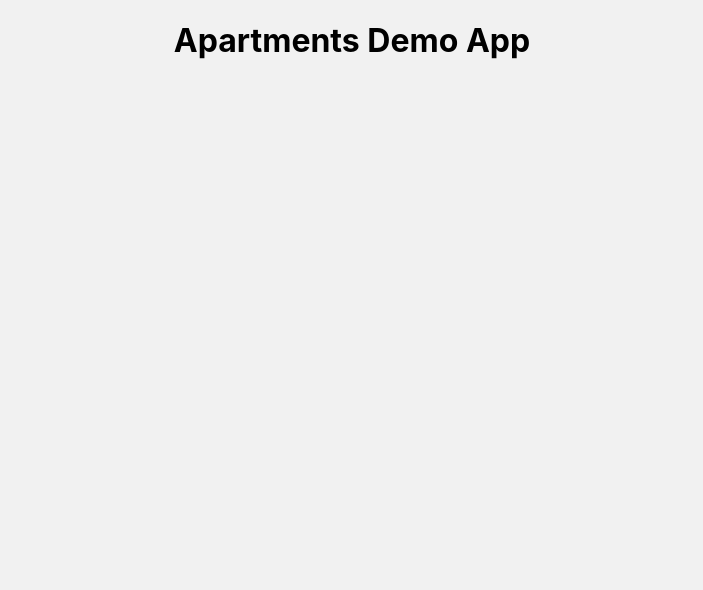
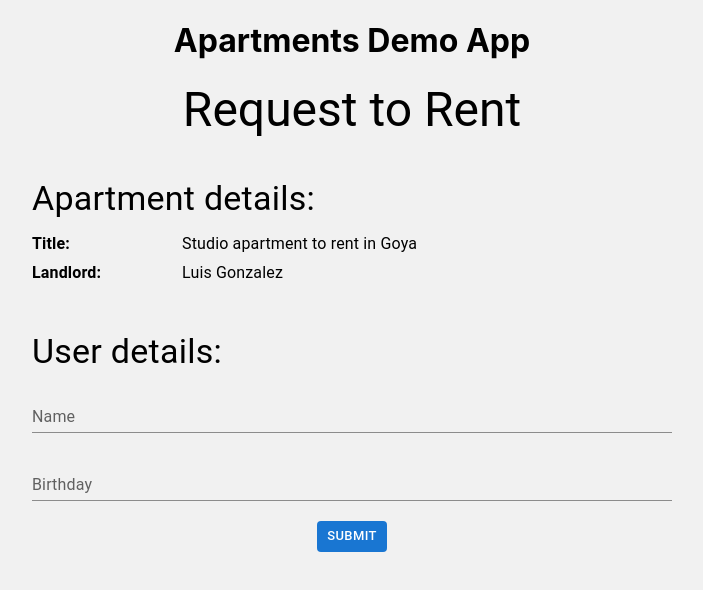
Before and after one commit to MiguelLaraDev/apartments_demo-frontend, a React (Create React App) app: page /request-to-rent/1 in a window 1280 px wide. Before the commit this address had no page. Shown: the top 590 px of the page, without its empty margins (288-991 px from the left). Built offline with nearby package versions, Linux system fonts and the light colour scheme.

Commit message:
Mounted request to rent page

```diff
--- a/src/App.tsx
+++ b/src/App.tsx
@@ -2,6 +2,7 @@ import { Routes, Route } from "react-router-dom";
 import "./App.css";
 import LandlordsPage from "./containers/LandlordsPage";
 import UsersPage from "./containers/UsersPage";
+import RequestToRentPage from "./containers/RequestToRentPage";
 
 function App() {
   return (
@@ -11,6 +12,7 @@ function App() {
         <Route path="/" element={<UsersPage />} />
         <Route path="users" element={<UsersPage />} />
         <Route path="landlords" element={<LandlordsPage />} />
+        <Route path="request-to-rent/:apartmentId" element={<RequestToRentPage />} />
       </Routes>
     </div>
   );
--- /dev/null
+++ b/src/containers/RequestToRentPage.module.scss
@@ -0,0 +1,33 @@
+.requestToRentPage {
+  width: 50%;
+  min-height: 100vh;
+  margin: 0 auto;
+
+  .group {
+    display: flex;
+    flex-direction: column;
+    align-items: flex-start;
+    justify-content: flex-start;
+    margin: 40px 0;
+
+    .row {
+      display: flex;
+      flex-direction: row;
+      align-items: flex-start;
+      justify-content: flex-start;
+
+      .label {
+        width: 150px;
+        font-weight: bold;
+      }
+    }
+
+    .field {
+      margin-bottom: 20px;
+    }
+
+    .button {
+      margin: 0 auto;
+    }
+  }
+}
--- /dev/null
+++ b/src/containers/RequestToRentPage.tsx
@@ -0,0 +1,98 @@
+import { Button, TextField, Typography } from "@mui/material";
+import { useParams } from "react-router-dom";
+
+import styles from "./RequestToRentPage.module.scss";
+
+const RequestToRentPage = (): JSX.Element => {
+  const params = useParams();
+
+  const handleSubmit = () => {
+    console.log("onClick");
+  };
+
+  return (
+    <div className={styles.requestToRentPage}>
+      <Typography className={styles.label} variant="h3" gutterBottom>
+        Request to Rent
+      </Typography>
+
+      <div className={styles.group}>
+        <Typography
+          className={styles.label}
+          align="left"
+          variant="h4"
+          gutterBottom
+        >
+          Apartment details:
+        </Typography>
+
+        <div className={styles.row}>
+          <Typography
+            className={styles.label}
+            align="left"
+            variant="body1"
+            gutterBottom
+          >
+            Title:
+          </Typography>
+          <Typography align="left" variant="body1" gutterBottom>
+            Studio apartment to rent in Goya
+          </Typography>
+        </div>
+
+        <div className={styles.row}>
+          <Typography
+            className={styles.label}
+            align="left"
+            variant="body1"
+            gutterBottom
+          >
+            Landlord:
+          </Typography>
+          <Typography align="left" variant="body1">
+            Luis Gonzalez
+          </Typography>
+        </div>
+      </div>
+
+      <div className={styles.group}>
+        <Typography
+          className={styles.label}
+          align="left"
+          variant="h4"
+          gutterBottom
+        >
+          User details:
+        </Typography>
+
+        <TextField
+          className={styles.field}
+          id="user-name"
+          label="Name"
+          variant="standard"
+          fullWidth
+        />
+
+        <TextField
+          className={styles.field}
+          id="user-birthday"
+          label="Birthday"
+          variant="standard"
+          fullWidth
+        />
+
+        <Button
+          className={styles.button}
+          size="small"
+          variant="contained"
+          disableElevation
+          onClick={handleSubmit}
+        >
+          Submit
+        </Button>
+      </div>
+    </div>
+  );
+};
+
+export default RequestToRentPage;
```
Also changed, not shown: src/containers/LandlordsPage.module.scss (+4 -4 lines).
